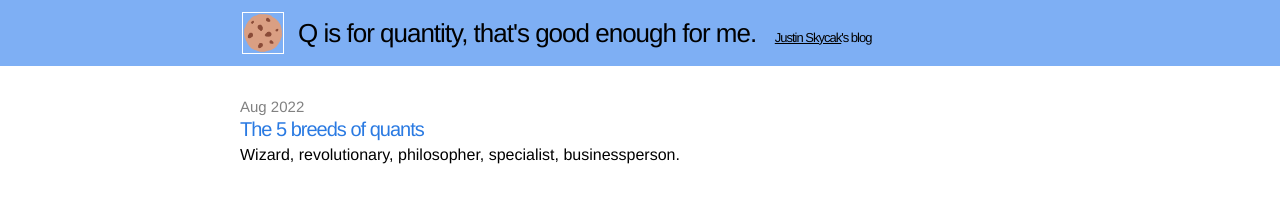
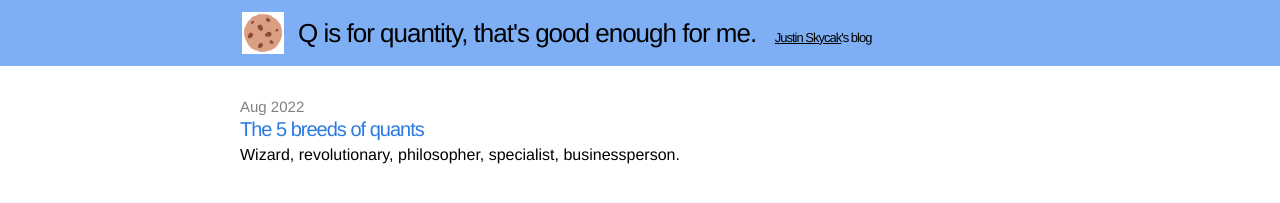
Before and after one commit to quantmonster/quantmonster.github.io, a Jekyll site: the page built from index.html, in a window 1280 px wide. Shown: the top 203 px of the page. Built offline with Jekyll 4.4.1, drawn with Linux system fonts in a browser that asks for light colours.

Commit message:
Update header.html

```diff
--- a/_includes/header.html
+++ b/_includes/header.html
@@ -5,7 +5,7 @@
     <table style="margin:0; padding:0; border:none; vertical-align: middle;">
     <tr>
         <td valign="center">
-          <a style="text-decoration:none;" href="{{ site.baseurl }}/"><img src="/images/cookie.png" style="float:left; height:40px; vertical-align: middle; border: 1px solid white;"></a>
+          <a style="text-decoration:none;" href="{{ site.baseurl }}/"><img src="/images/cookie.png" style="float:left; height:40px; vertical-align: middle; border: 1px solid white; background: white"></a>
         </td>
         <td style="width:10px;"></td>
         <td valign="center"><div class="site-title">
```
